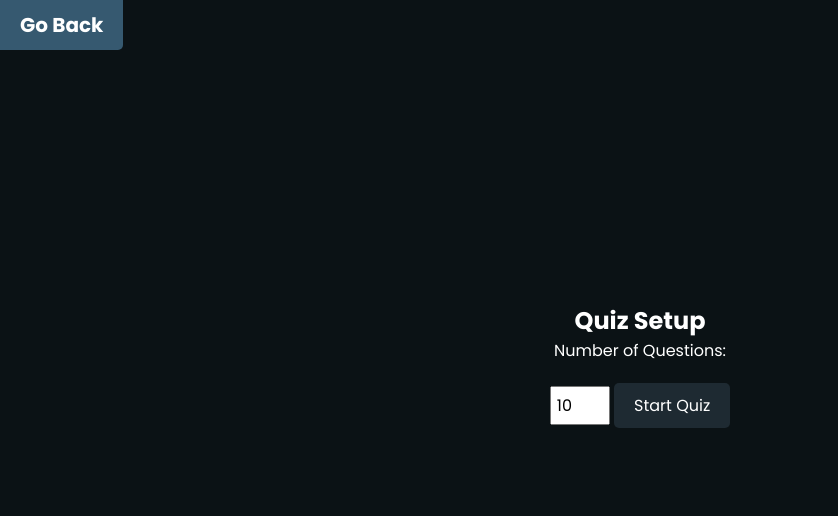
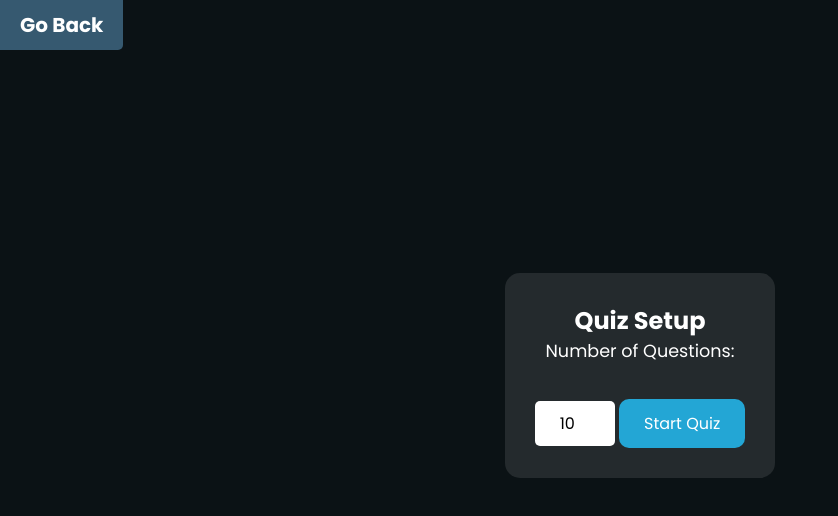
Before and after one commit to harshpreet931/Flashify, a website: page public/quiz.html in a window 1280 px wide. Both pictures are taken after a click on the element 243 px from the left and 379 px from the top of the page. Shown: the whole page, without its empty margins (0-838 px from the left). Drawn offline with Linux system fonts and the light colour scheme.

Commit message:
More Styling Updates in Quiz page

```diff
--- a/public/styles/quiz_styles.css
+++ b/public/styles/quiz_styles.css
@@ -114,19 +114,22 @@ body {
   background: #1E2A32;
   color: white;
   border: none;
-  padding: 10px 20px;
-  border-radius: 5px;
+  padding: 15px 25px;
+  border-radius: 10px;
   cursor: pointer;
-  transition: background 0.3s ease;
+  transition: all 0.3s ease;
+  font-weight: 500;
 }
 
 .btn-added:hover {
   background: #365970;
+  transform: scale(1.05);
 }
 
 .progress-styled {
   padding-top: 50px;
   color: antiquewhite;
+  font-size: 1.1em;
 }
 
 #btn-back {
@@ -155,29 +158,37 @@ body {
 
 #quizSetup {
   text-align: center;
-  margin-top: 20px;
+  margin-top: 40px;
+  background: rgba(255,255,255,0.1);
+  padding: 30px;
+  border-radius: 15px;
 }
 
 #quizSetup label {
   display: block;
-  margin-bottom: 10px;
+  margin-bottom: 15px;
+  font-size: 1.1em;
 }
 
 #quizSetup input {
-  padding: 5px;
-  font-size: 16px;
-  width: 60px;
+  padding: 10px;
+  font-size: 1em;
+  width: 80px;
+  border: none;
+  border-radius: 5px;
+  text-align: center;
 }
 
 #startQuiz {
-  margin-top: 10px;
-  padding: 10px 20px;
-  font-size: 16px;
-  background-color: #1E2A32;
+  margin-top: 20px;
+  padding: 12px 25px;
+  font-size: 1em;
+  background-color: #23a6d5;
   color: white;
   border: none;
-  border-radius: 5px;
+  border-radius: 10px;
   cursor: pointer;
+  transition: all 0.3s ease;
 }
 
 #startQuiz:hover {
```
